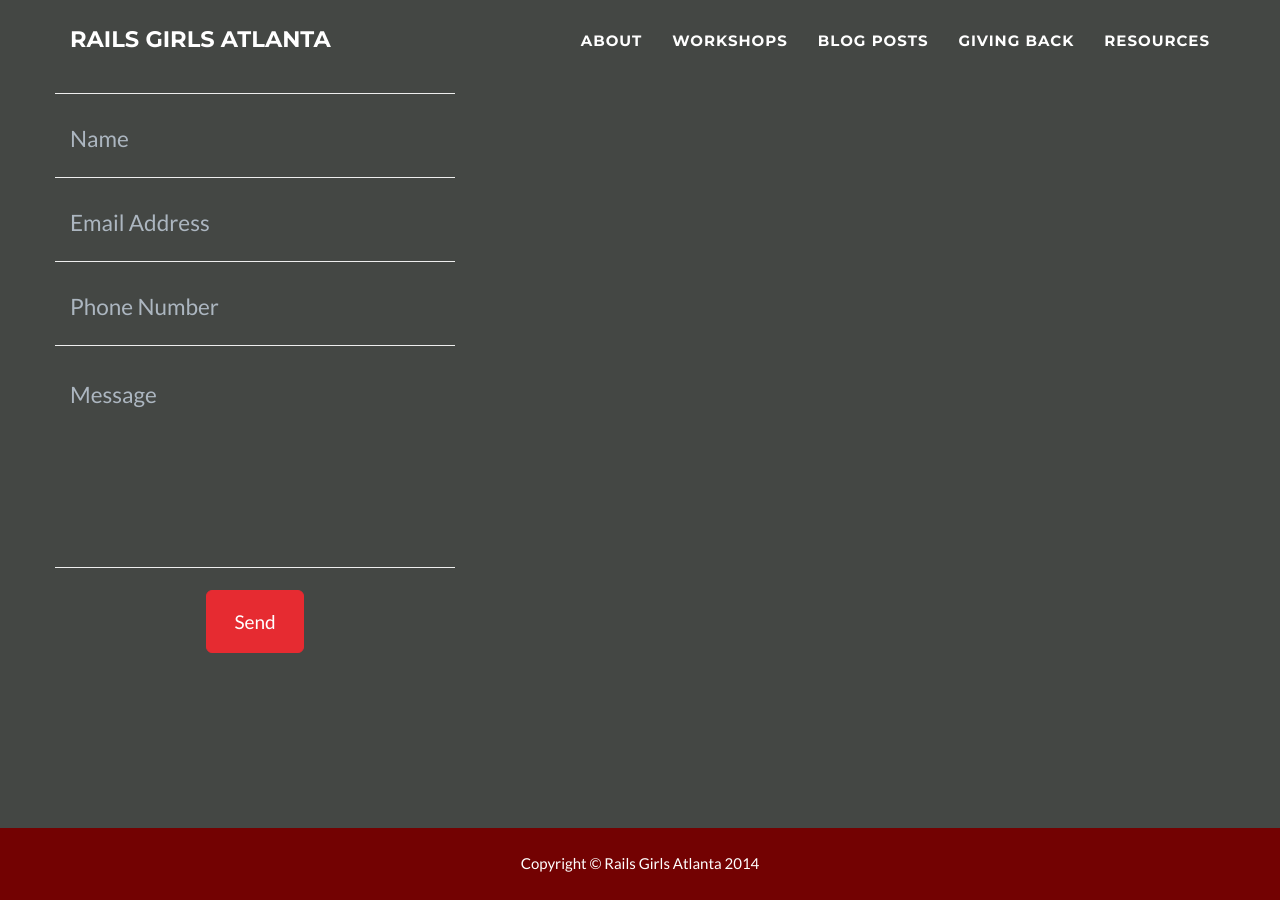
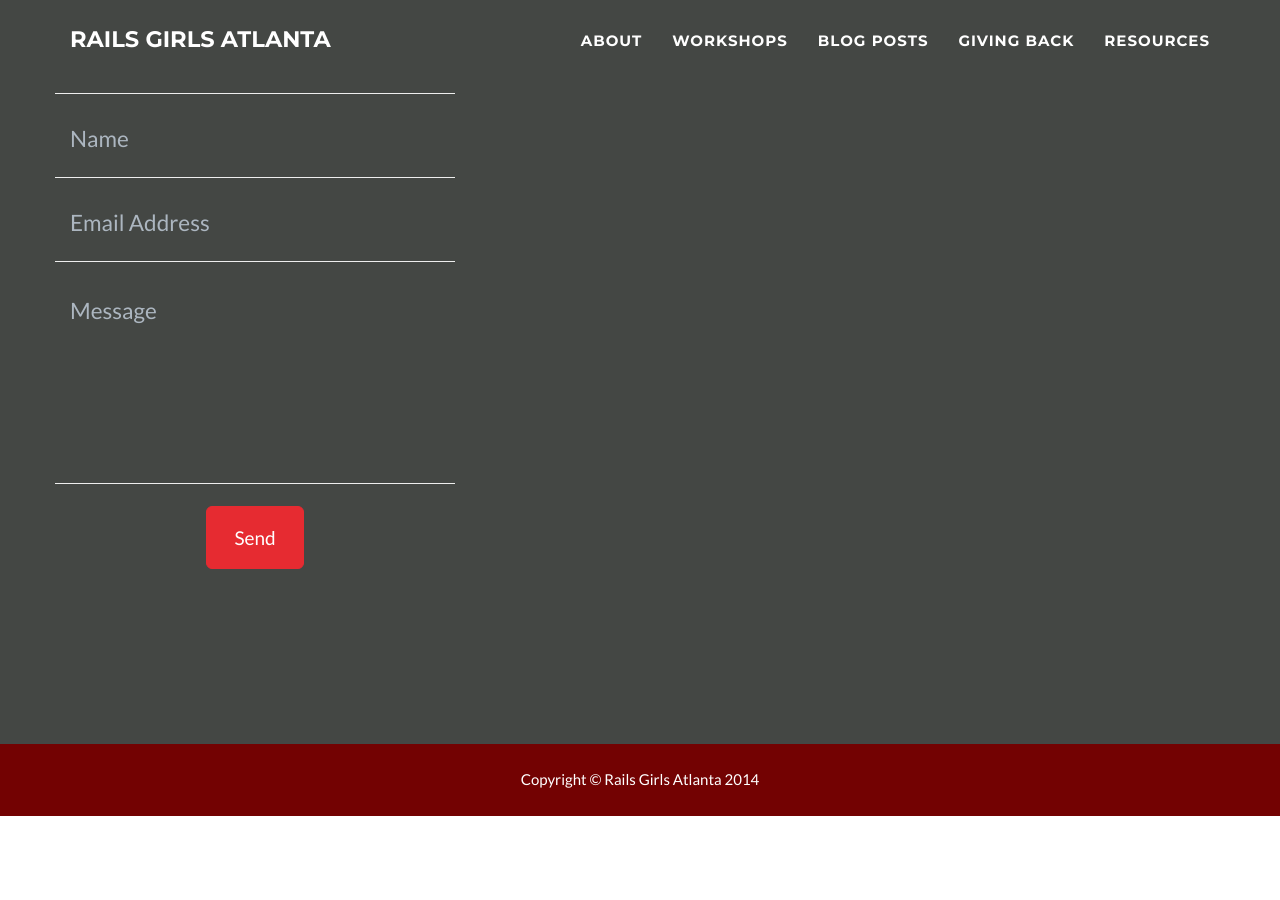
Before and after one commit to railsgirlsatl/railsgirlsatl.github.io, a Jekyll site: the page built from index.html, in a window 1280 px wide and 900 px high, scrolled down 2974 px. Built offline with Jekyll 4.4.1, drawn with Linux system fonts in a browser that asks for light colours; after the commit the page ends 3790 px from its top, so only the background shows below that.

Commit message:
on second thought, don't collect phone numbers on contact form

```diff
--- a/_includes/contact.html
+++ b/_includes/contact.html
@@ -23,13 +23,6 @@
                         </div>
                         <div class="row control-group">
                             <div class="form-group col-xs-4 floating-label-form-group controls">
-                                <label>Phone Number</label>
-                                <input type="tel" class="form-control" placeholder="Phone Number" id="phone" required data-validation-required-message="Please enter your phone number.">
-                                <p class="help-block text-danger"></p>
-                            </div>
-                        </div>
-                        <div class="row control-group">
-                            <div class="form-group col-xs-4 floating-label-form-group controls">
                                 <label>Message</label>
                                 <textarea rows="5" class="form-control" placeholder="Message" id="message" required data-validation-required-message="Please enter a message."></textarea>
                                 <p class="help-block text-danger"></p>
```
